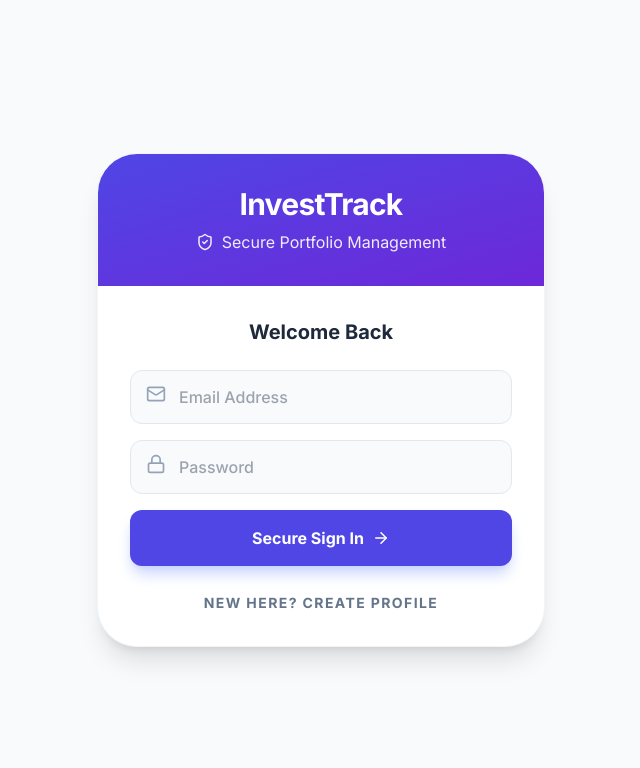
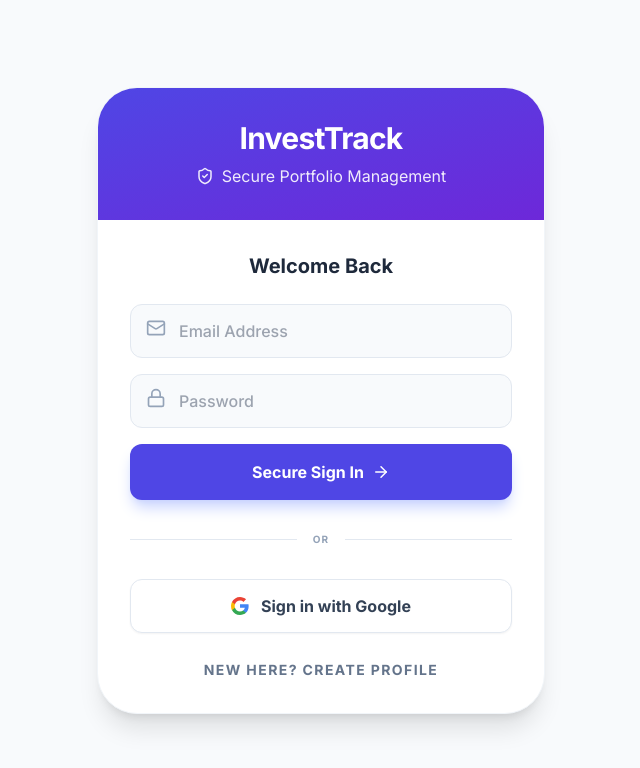
Before and after one commit to khanwaqas0016-sys/Investtrack, a React (Vite) app: page / in a window 1280 px wide. Shown: the top 768 px of the page, without its empty margins (319-959 px from the left). Built offline with nearby package versions, Linux system fonts and the light colour scheme; no server answers.

Commit message:
feat: Implement Google Sign-In
Adds the ability for users to sign in using their Google accounts.
This includes configuring the Google Auth Provider in Firebase and integrating the `signInWithPopup` functionality into the Login component.

```diff
--- a/components/Login.tsx
+++ b/components/Login.tsx
@@ -1,12 +1,12 @@
-
 import React, { useState, useRef } from 'react';
 import { Mail, Lock, ArrowRight, AlertCircle, User, Camera, ShieldCheck } from 'lucide-react';
 import {
   signInWithEmailAndPassword,
   createUserWithEmailAndPassword,
-  updateProfile
+  updateProfile,
+  signInWithPopup
 } from "firebase/auth";
-import { auth } from "../firebaseConfig";
+import { auth, googleProvider } from "../firebaseConfig";
 
 interface LoginProps {
   onLoginSuccess: () => void;
@@ -35,6 +35,21 @@
     }
   };
 
+  const handleGoogleSignIn = async () => {
+    setLoading(true);
+    setError('');
+    try {
+      await signInWithPopup(auth, googleProvider);
+      onLoginSuccess();
+    } catch (err: any) {
+      if (err.code !== 'auth/popup-closed-by-user') {
+        setError(err.message || 'Failed to sign in with Google');
+      }
+    } finally {
+      setLoading(false);
+    }
+  };
+
   const handleAuth = async (e: React.FormEvent) => {
     e.preventDefault();
     setLoading(true);
@@ -53,13 +68,12 @@
           if (name) {
             await updateProfile(userCredential.user, { displayName: name });
           }
-          // Note: Profile photo storage isn't implemented as per request (only authenticate, don't save user info)
           onLoginSuccess();
         } catch (err: any) {
           if (err.code === 'auth/email-already-in-use') {
             setError('user already exists, sign in?');
           } else {
-            setError(err.message);
+            setError(err.message || 'Registration failed');
           }
         }
       } else {
@@ -71,7 +85,7 @@
         }
       }
     } catch (err: any) {
-      setError(err.message);
+      setError(err.message || 'Authentication error');
     } finally {
       setLoading(false);
     }
@@ -183,11 +197,36 @@
               disabled={loading}
               className="w-full bg-indigo-600 text-white py-4 rounded-xl font-bold shadow-lg shadow-indigo-200 hover:bg-indigo-700 active:scale-[0.98] transition-all flex items-center justify-center gap-2 disabled:opacity-70 mt-4"
             >
-              {loading ? (
+              {loading && !email ? (
                 <div className="w-5 h-5 border-2 border-white/30 border-t-white rounded-full animate-spin"></div>
               ) : (isRegistering ? 'Complete Registration' : 'Secure Sign In')}
               {!loading && <ArrowRight size={18} />}
             </button>
+
+            {!isRegistering && (
+              <>
+                <div className="relative flex items-center py-4">
+                  <div className="flex-grow border-t border-slate-200"></div>
+                  <span className="flex-shrink mx-4 text-slate-400 text-[10px] font-black uppercase tracking-widest">OR</span>
+                  <div className="flex-grow border-t border-slate-200"></div>
+                </div>
+
+                <button
+                  type="button"
+                  onClick={handleGoogleSignIn}
+                  disabled={loading}
+                  className="w-full bg-white border border-slate-200 text-slate-700 py-3.5 rounded-xl font-bold hover:bg-slate-50 active:scale-[0.98] transition-all flex items-center justify-center gap-3 disabled:opacity-70 shadow-sm"
+                >
+                  <svg width="18" height="18" viewBox="0 0 18 18">
+                    <path fill="#4285F4" d="M17.64 9.2c0-.637-.057-1.251-.164-1.84H9v3.481h4.844c-.209 1.125-.843 2.078-1.796 2.717v2.258h2.908c1.702-1.567 2.684-3.874 2.684-6.615z"/>
+                    <path fill="#34A853" d="M9 18c2.43 0 4.467-.806 5.956-2.184l-2.908-2.258c-.806.54-1.837.86-3.048.86-2.344 0-4.328-1.584-5.036-3.711H.957v2.332A8.997 8.997 0 0 0 9 18z"/>
+                    <path fill="#FBBC05" d="M3.964 10.712c-.18-.54-.282-1.117-.282-1.712s.102-1.173.282-1.712V4.956H.957A8.996 8.996 0 0 0 0 9c0 1.497.366 2.909.957 4.156l3.007-2.444z"/>
+                    <path fill="#EA4335" d="M9 3.58c1.321 0 2.508.454 3.44 1.345l2.582-2.582C13.463.891 11.426 0 9 0 5.489 0 2.449 2.043.957 4.956L3.964 7.29c.708-2.127 2.692-3.71 5.036-3.71z"/>
+                  </svg>
+                  Sign in with Google
+                </button>
+              </>
+            )}
 
             <div className="text-center pt-2">
               <button
--- a/firebaseConfig.ts
+++ b/firebaseConfig.ts
@@ -1,6 +1,5 @@
-// Modular Firebase v9 initialization
 import { initializeApp } from "firebase/app";
-import { getAuth } from "firebase/auth";
+import { getAuth, GoogleAuthProvider } from "firebase/auth";
 
 const firebaseConfig = {
   apiKey: "AIzaSyD2cLmes77a_MnxkQBJKSs8TOmFyGJg2RQ",
@@ -13,4 +12,5 @@
 
 const app = initializeApp(firebaseConfig);
 export const auth = getAuth(app);
+export const googleProvider = new GoogleAuthProvider();
 export default app;
```
